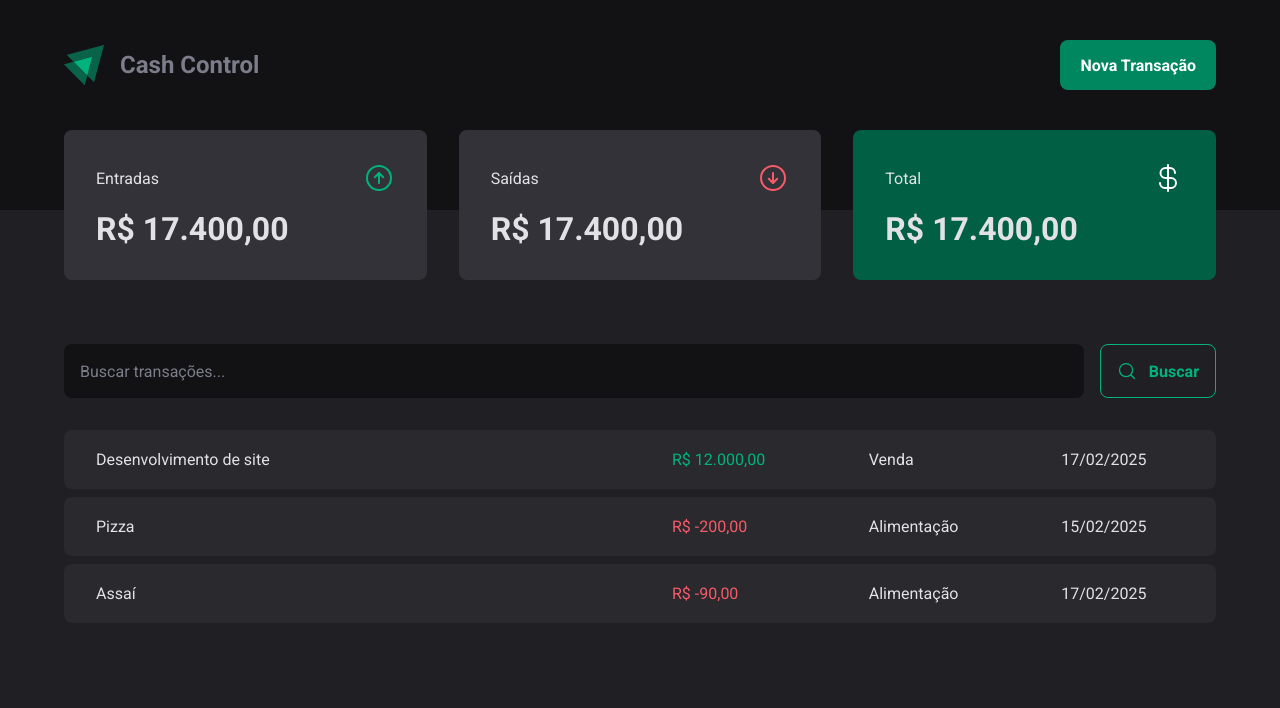
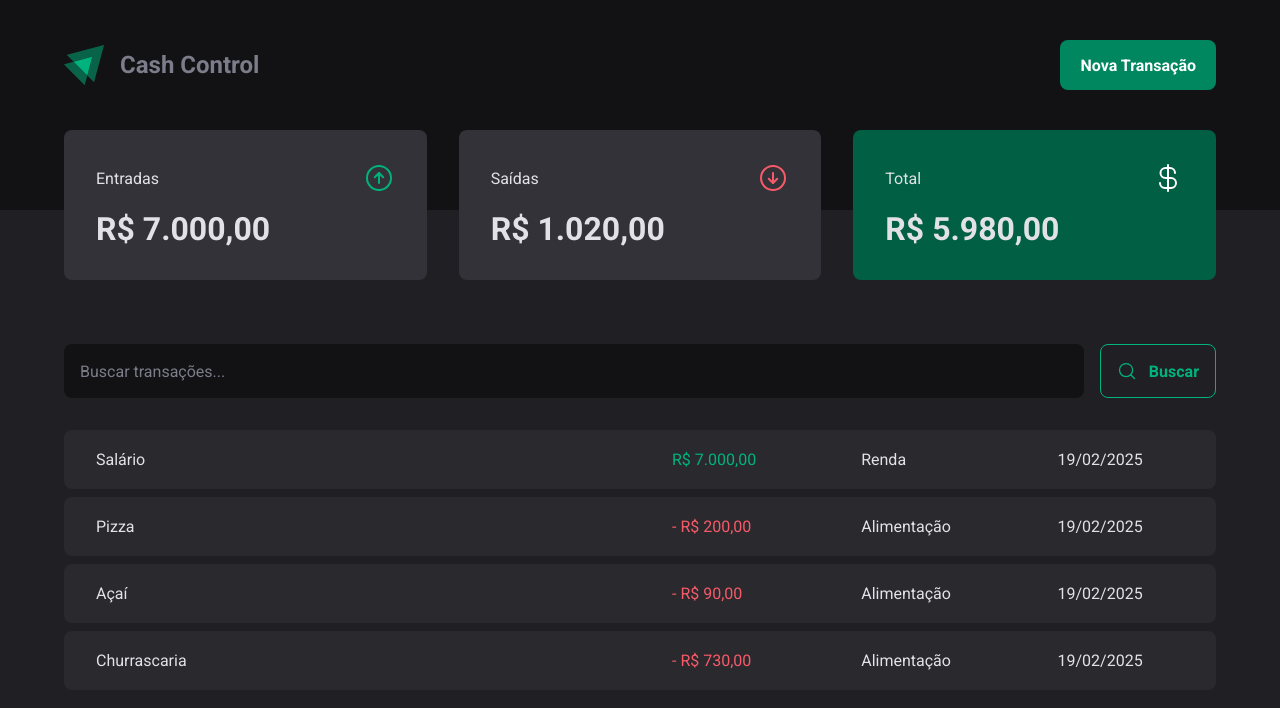
Before and after one commit to FerrazNathan/cash-control, a React (Vite) app: page / in a window 1280 px wide. Shown: the top 708 px of the page. Built offline with nearby package versions, Linux system fonts and the light colour scheme; data requests are answered from the project's data file.

Commit message:
Criação de uma api com o server.json e consumindo essa api na aplicação

```diff
--- a/package.json
+++ b/package.json
@@ -5,6 +5,7 @@
   "type": "module",
   "scripts": {
     "dev": "vite",
+    "server": "json-server server.json --watch -p 3333",
     "build": "tsc -b && vite build",
     "lint": "eslint .",
     "preview": "vite preview"
@@ -27,6 +28,7 @@
     "eslint-plugin-react-hooks": "^5.0.0",
     "eslint-plugin-react-refresh": "^0.4.18",
     "globals": "^15.14.0",
+    "json-server": "^1.0.0-beta.3",
     "typescript": "~5.7.2",
     "typescript-eslint": "^8.22.0",
     "vite": "^6.1.0"
--- /dev/null
+++ b/server.json
@@ -0,0 +1,36 @@
+{
+  "transactions": [
+    {
+      "id": "1",
+      "description": "Salário",
+      "type": "income",
+      "category": "Renda",
+      "price": 7000,
+      "createdAt": "2025-02-19T02:42:42.863Z"
+    },
+    {
+      "id": "2",
+      "description": "Pizza",
+      "type": "outcome",
+      "category": "Alimentação",
+      "price": 200,
+      "createdAt": "2025-02-19T02:42:42.863Z"
+    },
+    {
+      "id": "3",
+      "description": "Açaí",
+      "type": "outcome",
+      "category": "Alimentação",
+      "price": 90,
+      "createdAt": "2025-02-19T02:42:42.863Z"
+    },
+    {
+      "id": "4",
+      "description": "Churrascaria",
+      "type": "outcome",
+      "category": "Alimentação",
+      "price": 730,
+      "createdAt": "2025-02-19T02:42:42.863Z"
+    }
+  ]
+}
--- a/src/App.tsx
+++ b/src/App.tsx
@@ -2,13 +2,16 @@ import { ThemeProvider } from "styled-components"
 import { defaultTheme } from "./styles/themes/themeDefault"
 import { GlobalStyle } from "./styles/global"
 import { Transactions } from "./pages/Transactions"
+import { TransactionsProvider } from "./contexts/TransactionsContext"
 
 export function App() {
 
   return (
     <ThemeProvider theme={defaultTheme}>
       <GlobalStyle />
-      <Transactions />
+      <TransactionsProvider>
+        <Transactions />
+      </TransactionsProvider>
     </ThemeProvider>
   )
 }
--- a/src/components/Summary/index.tsx
+++ b/src/components/Summary/index.tsx
@@ -1,8 +1,12 @@
+import { useSummary } from '../../hooks/useSummary'
+import { priceFormatter } from '../../utils/formatter'
 import { ArrowCircleDown, ArrowCircleUp, CurrencyDollar } from 'phosphor-react'
 
 import * as S from './styles'
 
 export function Summary() {
+  const summary = useSummary()
+
   return (
     <S.ContainerSummary>
       <S.SummaryCard>
@@ -11,7 +15,7 @@ export function Summary() {
           <ArrowCircleUp size={32} color='#00B37E' />
         </header>
 
-        <strong>R$ 17.400,00</strong>
+        <strong>{priceFormatter.format(summary.income)}</strong>
       </S.SummaryCard>
 
       <S.SummaryCard>
@@ -20,7 +24,7 @@ export function Summary() {
           <ArrowCircleDown size={32} color='#F75A68' />
         </header>
 
-        <strong>R$ 17.400,00</strong>
+        <strong>{priceFormatter.format(summary.outcome)}</strong>
       </S.SummaryCard>
 
       <S.SummaryCard variant='success'>
@@ -29,7 +33,7 @@ export function Summary() {
           <CurrencyDollar size={32} color='#FFF' />
         </header>
 
-        <strong>R$ 17.400,00</strong>
+        <strong>{priceFormatter.format(summary.total)}</strong>
       </S.SummaryCard>
     </S.ContainerSummary>
   )
--- /dev/null
+++ b/src/contexts/TransactionsContext.tsx
@@ -0,0 +1,41 @@
+import { createContext, useEffect, useState, ReactNode } from "react";
+
+interface Transaction {
+  id: number
+  description: string
+  type: 'income' | 'outcome'
+  price: number
+  category: string
+  createdAt: string
+}
+
+interface TransactionsContextType {
+  transactions: Transaction[]
+}
+
+interface TransactionsProviderProps {
+  children: ReactNode
+}
+
+export const TransactionsContext = createContext({} as TransactionsContextType);
+
+export function TransactionsProvider({ children }: TransactionsProviderProps) {
+  const [transactions, setTransactions] = useState<Transaction[]>([])
+
+    async function getTransactions() {
+      const response = await fetch('http://localhost:3333/transactions')
+      const data = await response.json()
+
+      setTransactions(data)
+    }
+
+    useEffect(() => {
+      getTransactions()
+    }, [])
+
+  return (
+    <TransactionsContext.Provider value = {{transactions}}>
+      {children}
+    </TransactionsContext.Provider>
+  )
+}
--- /dev/null
+++ b/src/hooks/useSummary.ts
@@ -0,0 +1,22 @@
+import { useContext } from "react"
+import { TransactionsContext } from "../contexts/TransactionsContext"
+
+export function useSummary() {
+  const { transactions } = useContext(TransactionsContext)
+
+  const summary = transactions.reduce(
+    (acc, transaction) => {
+      if (transaction.type === 'income') {
+        acc.income += transaction.price
+        acc.total += transaction.price
+      } else {
+        acc.outcome += transaction.price
+        acc.total -= transaction.price
+      }
+      return acc;
+    },
+    { income: 0, outcome: 0, total: 0 }
+  )
+
+  return summary;
+}
--- a/src/sections/SectionTransactions/index.tsx
+++ b/src/sections/SectionTransactions/index.tsx
@@ -1,43 +1,37 @@
+import { useContext } from 'react'
 import { SearchTransactions } from '../SearchTransactions'
+import { TransactionsContext } from '../../contexts/TransactionsContext';
+import { dateFormatter, priceFormatter } from '../../utils/formatter';
 
 import * as S from './styles'
 
 export function SectionTransactions() {
+  const { transactions } = useContext(TransactionsContext)
+
+console.log('TRASNACTIONS: ', transactions);
+
   return (
     <S.ContainerTransactions>
       <SearchTransactions />
       <S.TransactionsTable>
         <tbody>
-          <tr>
-            <td>Desenvolvimento de site</td>
-            <td>
-              <S.PriceHighlight variant='income'>
-                R$ 12.000,00
-              </S.PriceHighlight>
-            </td>
-            <td>Venda</td>
-            <td>17/02/2025</td>
-          </tr>
-          <tr>
-            <td>Pizza</td>
-            <td>
-              <S.PriceHighlight variant='outcome'>
-                R$ -200,00
-              </S.PriceHighlight>
-            </td>
-            <td>Alimentação</td>
-            <td>15/02/2025</td>
-          </tr>
-          <tr>
-            <td>Assaí</td>
-            <td>
-              <S.PriceHighlight variant='outcome'>
-                R$ -90,00
-              </S.PriceHighlight>
-            </td>
-            <td>Alimentação</td>
-            <td>17/02/2025</td>
-          </tr>
+          {transactions.map((transaction) => (
+            <tr key={transaction.id}>
+              <td>{transaction.description}</td>
+              <td>
+                <S.PriceHighlight variant={transaction.type}>
+                  {transaction.type === 'outcome' && '- '}
+                  {priceFormatter.format(transaction.price)}
+                </S.PriceHighlight>
+              </td>
+              <td>{transaction.category}</td>
+              <td>
+                {dateFormatter.format(
+                  new Date(transaction.createdAt)
+                )}
+              </td>
+            </tr>
+          ))}
         </tbody>
       </S.TransactionsTable>
     </S.ContainerTransactions>
--- /dev/null
+++ b/src/utils/formatter.ts
@@ -0,0 +1,6 @@
+export const dateFormatter = new Intl.DateTimeFormat('pt-BR')
+
+export const priceFormatter = new Intl.NumberFormat('pt-BR', {
+  style: 'currency',
+  currency: 'BRL',
+})
```
Also changed, not shown: 2 other files (tests, documents, lock files or other folders).
